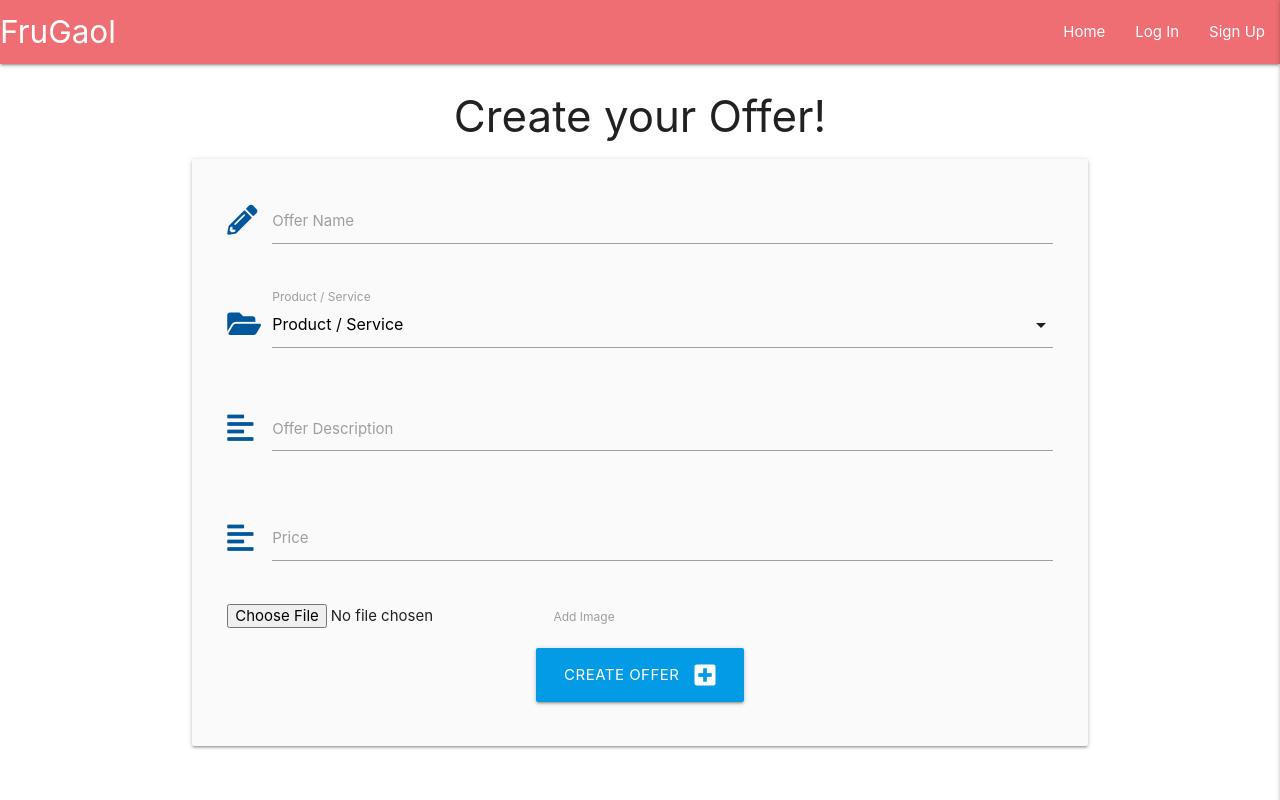
After one commit to ShiftyKitty/MS3-FruGaol, a Flask app: page /create_offer in a window 1280 px wide. The commit adds this page. Run offline with Flask 2, Linux system fonts and the light colour scheme; some libraries are stand-ins or nearby versions.

Commit message:
create offer page created and user can create offers through app

```diff
--- a/app.py
+++ b/app.py
@@ -25,10 +25,10 @@ mongo = PyMongo(app)
 
 
 @app.route("/")
-@app.route("/get_product_offers")
-def get_product_offers():
-    product_offers = mongo.db.product_offers.find()
-    return render_template("offers.html", product_offers=product_offers)
+@app.route("/offers")
+def offers():
+    offers = mongo.db.offers.find()
+    return render_template("offers.html", offers=offers)
 
 
 @app.route("/signup", methods=["GET", "POST"])
@@ -157,6 +157,9 @@ def profile(business_name):
     business_name = mongo.db.business_users.find_one(
         {"business_name": session["user"]})["business_name"]
 
+    business_users = mongo.db.business_users.find()
+    return render_template("profile.html", business_users=business_users)
+
     if session["user"]:
         return render_template("profile.html", business_name=business_name)
 
@@ -171,6 +174,44 @@ def logout():
     return redirect(url_for("login"))
 
 
+@app.route("/create_offer", methods=["GET", "POST"])
+def create_offer():
+    if request.method == "POST":
+        if request.files:
+            offer_img = request.files["offer_img"]
+
+            if "filesize" in request.cookies:
+
+                if not allowed_logo_filesize(request.cookies["filesize"]):
+                    flash("Filesize exceeded maximum limit")
+                    return redirect(url_for("create_offer"))
+
+            if offer_img.filename == '':
+                flash("No filename. Please name file and try again")
+                return redirect(url_for("create_offer"))
+
+            if allowed_logo(offer_img.filename):
+                mongo.save_file(secure_filename(offer_img.filename), offer_img)
+                print("Image saved")
+            else:
+                flash("That file extension is not permitted")
+                return redirect(url_for("create_offer"))
+
+        offer = {
+            "offer_name": request.form.get("offer_name"),
+            "offer_type": request.form.get("offer_type"),
+            "offer_description": request.form.get("offer_description"),
+            "offer_price": request.form.get("offer_price"),
+            "offer_img": offer_img.filename,
+            "created_by": session["user"]
+        }
+        mongo.db.offers.insert_one(offer)
+        flash("Offer Successfully Created")
+        return redirect(url_for("create_offer"))
+
+    return render_template("create_offer.html")
+
+
 if __name__ == "__main__":
     app.run(host=os.environ.get("IP"),
             port=int(os.environ.get("PORT")),
--- a/static/js/script.js
+++ b/static/js/script.js
@@ -1,3 +1,14 @@
-$(document).ready(function(){
-    $('.sidenav').sidenav({edge: "right"});
+$(document).ready(function () {
+  $(".sidenav").sidenav({edge: "right"});
+  $(".collapsible").collapsible();
+  $(".tooltipped").tooltip();
+  $("select").formSelect();
+  $(".datepicker").datepicker({
+      format: "dd mmmm, yyyy",
+      yearRange: 3,
+      showClearBtn: true,
+      i18n: {
+          done: "Select"
+      }
   });
+});
--- a/templates/base.html
+++ b/templates/base.html
@@ -17,13 +17,14 @@
     <header>
         <nav class="nav-extended text-shadow">
             <div class="nav-wrapper">
-                <a href="{{ url_for('get_product_offers') }}" class="brand-logo">FruGaol</a>
+                <a href="{{ url_for('offers') }}" class="brand-logo">FruGaol</a>
                 <a href="#" data-target="mobile-demo" class="sidenav-trigger right"><i class="fas fa-bars"></i></a>
                 <ul class="right hide-on-med-and-down">
-                    <li><a href="{{ url_for('get_product_offers') }}">Home</a></li>
+                    <li><a href="{{ url_for('offers') }}">Home</a></li>
                     {% if session.user %}
                         <li><a href="{{ url_for('profile', business_name=session['user']) }}">Profile</a></li>
                         <li><a href="">My Offers</a></li>
+                            <li><a href="{{ url_for('create_offer') }}">Create Offer</a></li>
                         <li><a href="{{ url_for('logout') }}">Log Out</a></li>
                     {% else %}
                         <li><a href="{{ url_for('login') }}">Log In</a></li>
@@ -36,10 +37,11 @@
 
         <!-- mobile side nav -->
         <ul class="sidenav" id="mobile-demo">
-            <li><a href="{{ url_for('get_product_offers') }}">Home</a></li>
+            <li><a href="{{ url_for('offers') }}">Home</a></li>
             {% if session.user %}
                 <li><a href="{{ url_for('profile', business_name=session['user']) }}">Profile</a></li>
                 <li><a href="">My Offers</a></li>
+                <li><a href="{{ url_for('create_offer') }}">Create Offer</a></li>
                 <li><a href="{{ url_for('logout') }}">Log Out</a></li>
             {% else %}
                 <li><a href="{{ url_for('login') }}">Log In</a></li>
--- /dev/null
+++ b/templates/create_offer.html
@@ -0,0 +1,60 @@
+{% extends "base.html" %}
+{% block content %}
+
+<h3 class="center-align">Create your Offer!</h3>
+
+<div class="row card-panel grey lighten-5">
+    <form class="col s12" method="POST" action="{{ url_for('create_offer') }}">
+        <div class="row">
+            <div class="input-field col s12">
+                <i class="fas fa-pencil-alt prefix light-blue-text text-darken-4"></i>
+                <input id="offer_name" name="offer_name" minlength="5" maxlength="50"
+                    type="text" class="validate" required>
+                <label for="offer_name">Offer Name</label>
+            </div>
+        </div>
+        <div class="row">
+            <div class="input-field col s12">
+                <i class="fas fa-folder-open prefix light-blue-text text-darken-4"></i>
+                <select id="offer_type" name="offer_type" class="validate" required>
+                    <option value="" disabled selected>Product / Service</option>
+                    <option value="product">Product</option>
+                    <option value="service">Service</option>
+                </select>
+                <label for="offer_type">Product / Service</label>
+            </div>
+        </div>
+        <div class="row">
+            <div class="input-field col s12">
+                <i class="fas fa-align-left prefix light-blue-text text-darken-4"></i>
+                <textarea id="offer_description" name="offer_description" minlength="5"
+                    maxlength="200" class="materialize-textarea validate" required></textarea>
+                <label for="offer_description">Offer Description</label>
+            </div>
+        </div>
+        <div class="row">
+            <div class="input-field col s12">
+                <i class="fas fa-align-left prefix light-blue-text text-darken-4"></i>
+                <input id="offer_price" name="offer_price" type="number" class="validate" required>
+                <label for="offer_price">Price</label>
+            </div>
+        </div>
+        <div class="row">
+            <div class="col s12">
+                <input id="offer_img" name="offer_img" type="file" class="validate">
+                <label for="offer_img">Add Image</label>
+            </div>
+        </div>
+        <!-- submit button -->
+        <div class="row">
+            <div class="col s12 center-align">
+                <button type="submit" class="btn-large light-blue darken-1 text-shadow">
+                    Create Offer <i class="fas fa-plus-square right"></i>
+                </button>
+            </div>
+        </div>
+    </form>
+</div>
+
+
+{% endblock %}
```
Also changed, not shown: templates/offers.html (+7 -7 lines), templates/profile.html (+16 -0 lines).
